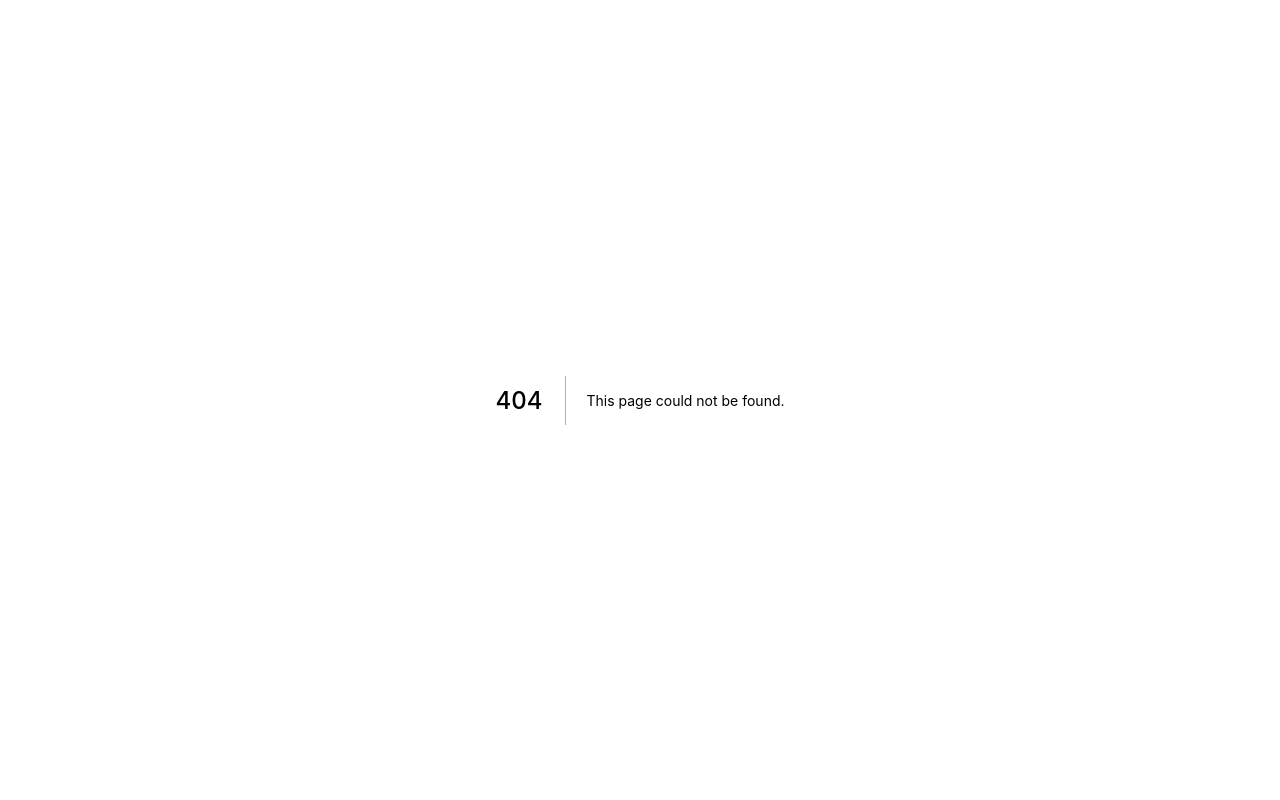
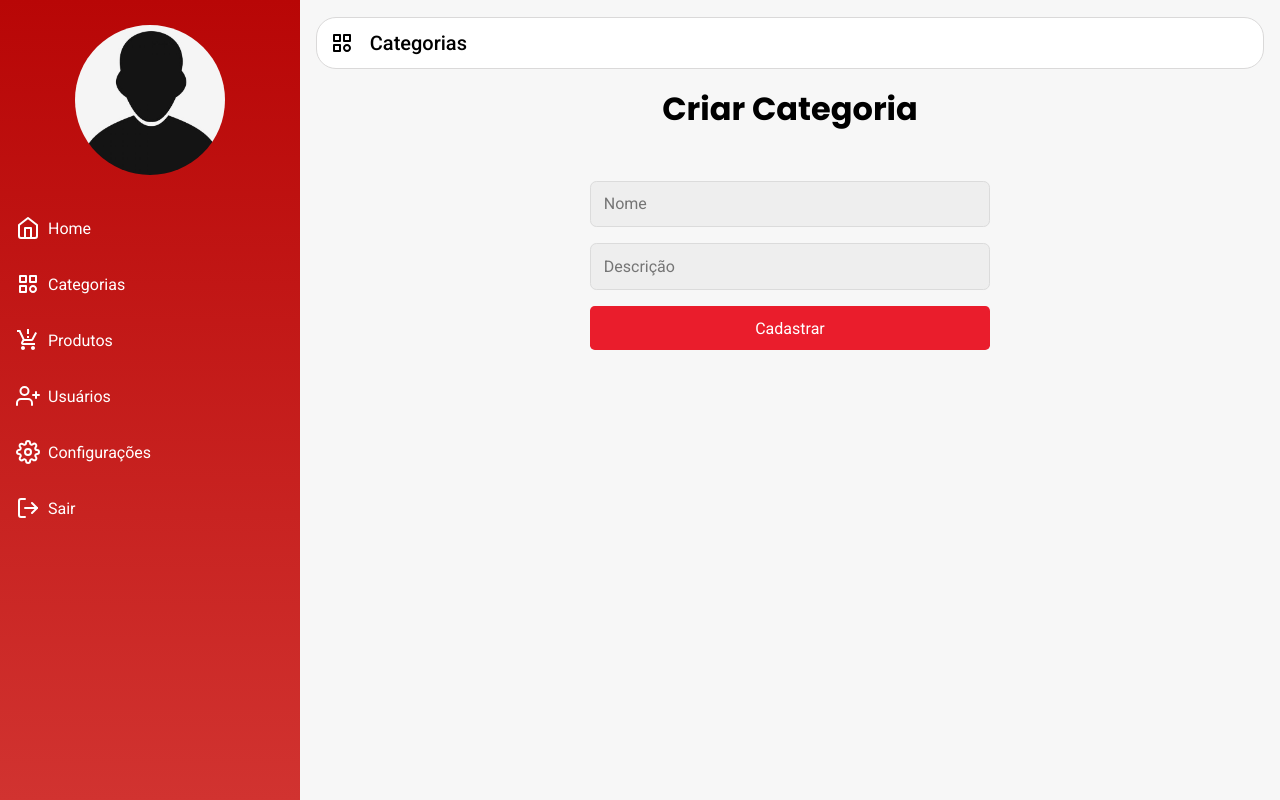
Before and after one commit to juniorsilvacc/gestao-pedidos, a Next.js app in the folder frontend/: page /add-category in a window 1280 px wide. Before the commit this address had no page. Built offline with nearby package versions, Linux system fonts and the light colour scheme.

Commit message:
feat: page creation category

```diff
--- a/frontend/src/components/header/index.tsx
+++ b/frontend/src/components/header/index.tsx
@@ -27,7 +27,7 @@ export default function Header() {
         </a>
       </Link>
 
-      <Link href="/category">
+      <Link href="/categories">
         <a>
           <BiCategory color="#FFF" size={24} />
           Categorias
@@ -41,7 +41,7 @@ export default function Header() {
         </a>
       </Link>
 
-      <Link href="/user">
+      <Link href="/add-user">
         <a>
           <FiUserPlus color="#FFF" size={24} />
           Usuários
--- /dev/null
+++ b/frontend/src/pages/add-category/index.tsx
@@ -0,0 +1,95 @@
+import React, { useState, FormEvent } from 'react';
+import Router from 'next/router';
+import Head from "next/head";
+import { BiCategory } from 'react-icons/bi';
+import { toast } from 'react-toastify';
+import styles from './styles.module.css';
+
+// Components
+import Header from '../../components/header';
+import Title from '../../components/title';
+import Button from '../../components/forms/Button';
+import Input from '../../components/forms/Input';
+
+// Api
+import { ApiClient } from '../../services/api';
+
+export default function AddCategory() {
+  const [name, setName] = useState('');
+  const [description, setDescription] = useState('');
+
+  const [loading, setLoading] = useState(false);
+
+  async function handleCreateCategory(e: FormEvent) {
+    e.preventDefault();
+
+    try {
+      if (name === '' || description === '') {
+        return toast.warning("Preencha os campo");
+      }
+
+      setLoading(true);
+
+      const api = ApiClient();
+      await api.post("/api/categories/create", {
+        name,
+        description
+      });
+
+      toast.success("Categoria cadastrada");
+
+      setLoading(false);
+
+      Router.push("/categories");
+    } catch (error) {
+      toast.error(error.response.data.message);
+      setLoading(false);
+    }
+
+    setName('');
+    setDescription('');
+  }
+  return (
+    <>
+      <Head>
+        <title>Gestão de Pedidos - Cadastrar Categoria</title>
+        </Head>
+      <Header />
+
+      <div className={styles.content}>
+       <Title name="Categorias">
+          <BiCategory color="#000" size={24} />
+        </Title>
+
+        <main className={styles.container}>
+          <h1 className={styles.title}>Criar Categoria</h1>
+
+          <div className={styles.category}>
+            <form onSubmit={handleCreateCategory}>
+              <Input
+                placeholder="Nome"
+                type="text"
+                value={name}
+                onChange={(e) => setName(e.target.value)}
+              />
+
+              <Input
+                placeholder="Descrição"
+                type="text"
+                value={description}
+                onChange={(e) => setDescription(e.target.value)}
+              />
+
+              <Button
+                type="submit"
+                Loading={loading}
+              >
+                Cadastrar
+              </Button>
+            </form>
+          </div>
+        </main>
+      </div>
+    </>
+  )
+}
--- /dev/null
+++ b/frontend/src/pages/add-category/styles.module.css
@@ -0,0 +1,40 @@
+.content {
+  margin-left: 300px;
+  padding: 1px 16px;
+}
+
+.title{
+  font-family: 'Poppins', sans-serif;
+  font-size: 2rem;
+  font-weight: bold;
+}
+
+.container {
+  display: flex;
+  align-items: center;
+  flex-direction: column;
+  margin: 0 auto;
+  padding: 0 2rem;
+}
+
+.category {
+  margin-top: 1rem;
+  display: flex;
+  justify-content: center;
+  align-items: center;
+  flex-direction: column;
+  width: 400px;
+  padding: 2rem 0 2rem 0;
+}
+
+.category form {
+  width: 100%;
+  display: flex;
+  flex-direction: column;
+}
+
+@media screen and (max-width: 768px) {
+  .content {
+   margin-left: 0;
+  }
+}
```
Also changed, not shown: frontend/src/pages/categories/index.tsx (renamed from frontend/src/pages/category/index.tsx, +9 -66 lines), frontend/src/pages/categories/styles.module.css (renamed from frontend/src/pages/category/styles.module.css, +8 -30 lines), frontend/src/pages/add-user/index.tsx (renamed from frontend/src/pages/user/index.tsx), frontend/src/pages/add-user/styles.module.css (renamed from frontend/src/pages/user/styles.module.css).
